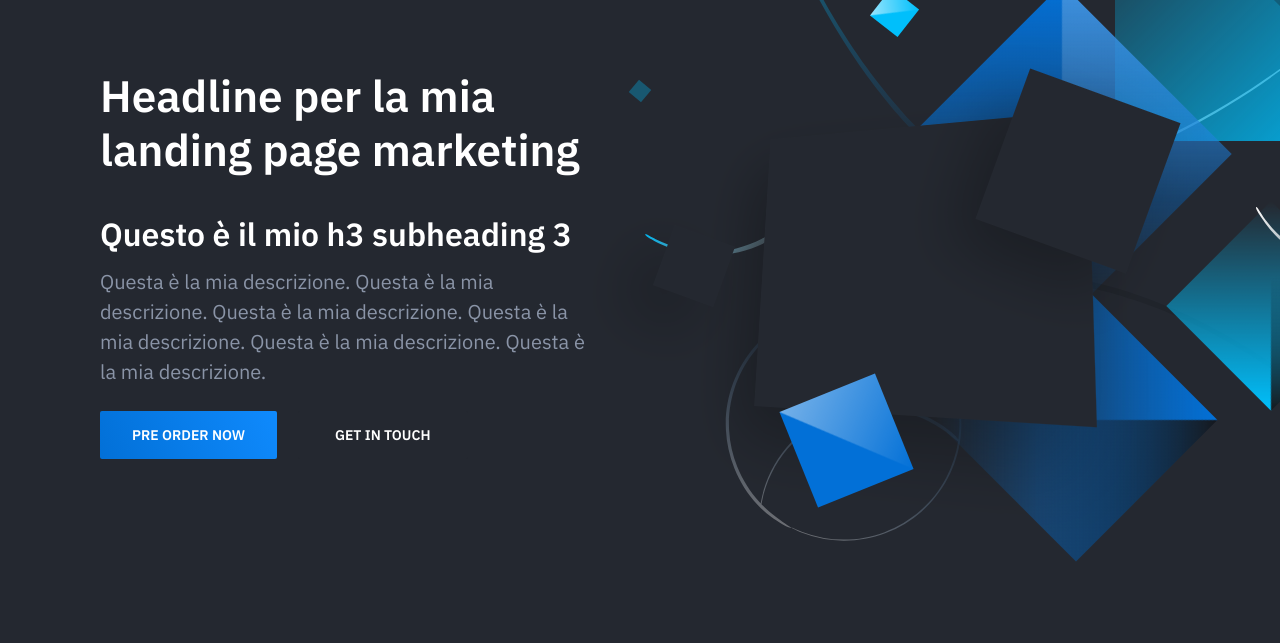
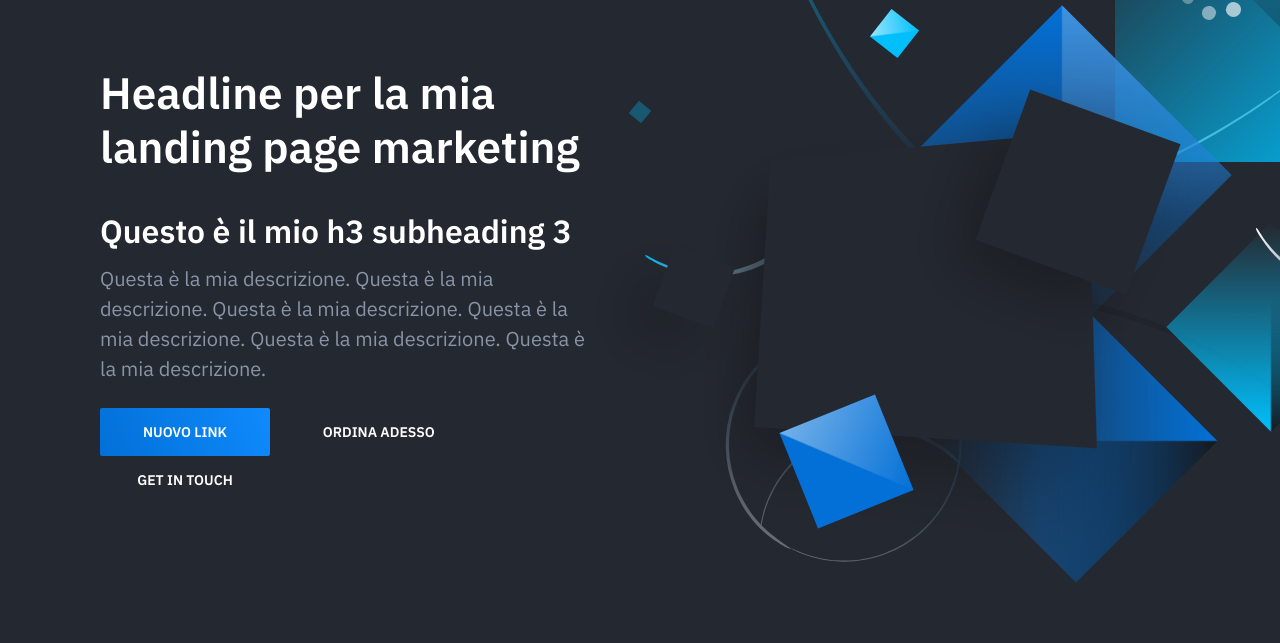
Before and after one commit to DavideSpeciale/davidespeciale, a plain HTML site: page index.html in a window 1280 px wide. Shown: the part 78-721 px from the top of the page. Drawn offline with nearby package versions, Linux system fonts and the light colour scheme.

Commit message:
nuova pagina e bottone

```diff
--- a/index.html
+++ b/index.html
@@ -45,9 +45,12 @@
                             Questa è la mia descrizione. Questa è la mia descrizione. Questa è la mia descrizione.
                         </p>
                         <div class="hero-cta">
+                            <a href="ordernow.html" class="button button-primary">
+                                Nuovo link
+                            </a>
 
-                            <a id="init-preorder-top-home" class="button button-primary" href="preorder.html">
-                                Pre order now
+                            <a id="init-preorder-top-home" class="button" href="preorder.html">
+                                Ordina adesso
                             </a>
 
                             <a id="init-get-in-touch" class="button" href="getintouch.html">
```
Also changed, not shown: ordernow.html (added, +20 -0 lines).
